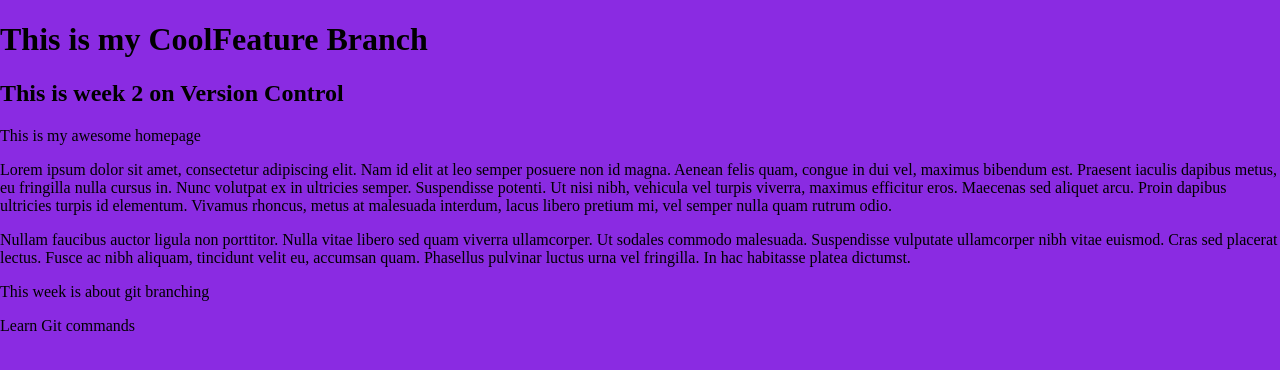
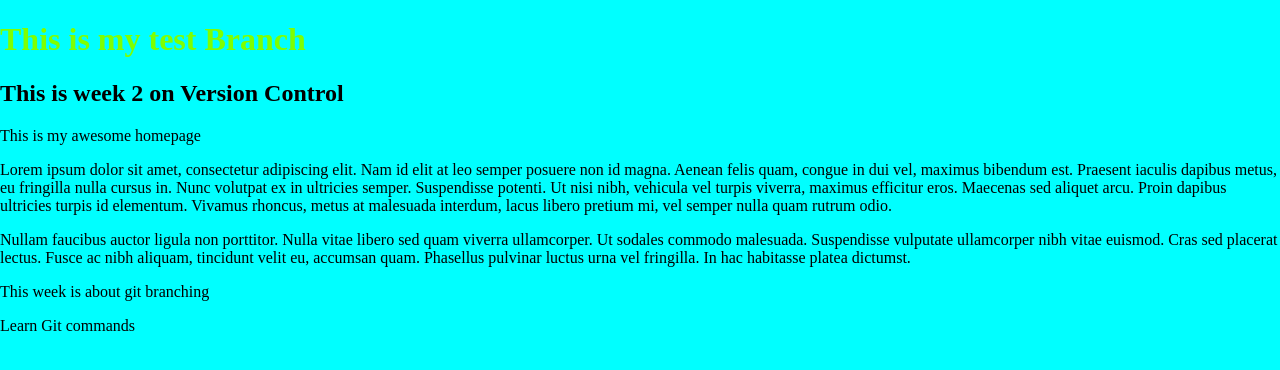
Before and after one commit to CMLWebDesign/webtoolsLecture, a plain HTML site: page index.html in a window 1280 px wide. Drawn offline with nearby package versions, Linux system fonts and the light colour scheme.

Commit message:
changed branch
worked on test branch

```diff
--- a/_css/main.css
+++ b/_css/main.css
@@ -9,7 +9,10 @@ html {
 }
 html, body  {
 	margin: 0;
-    background-color: blueviolet;
+    background-color: aqua;
+}
+h1{
+    color: chartreuse;
 }
 /* Correct `block` display not defined in IE 8/9.*/
 article,aside,details,figcaption,figure,footer,header,main,nav,section,summary {
--- a/index.html
+++ b/index.html
@@ -14,7 +14,7 @@
     </head>
     <body>
     <header>
-	<h1>This is my CoolFeature Branch</h1>
+	<h1>This is my test Branch</h1>
     </header>
     <nav id="pageNav">
     </nav>
```
